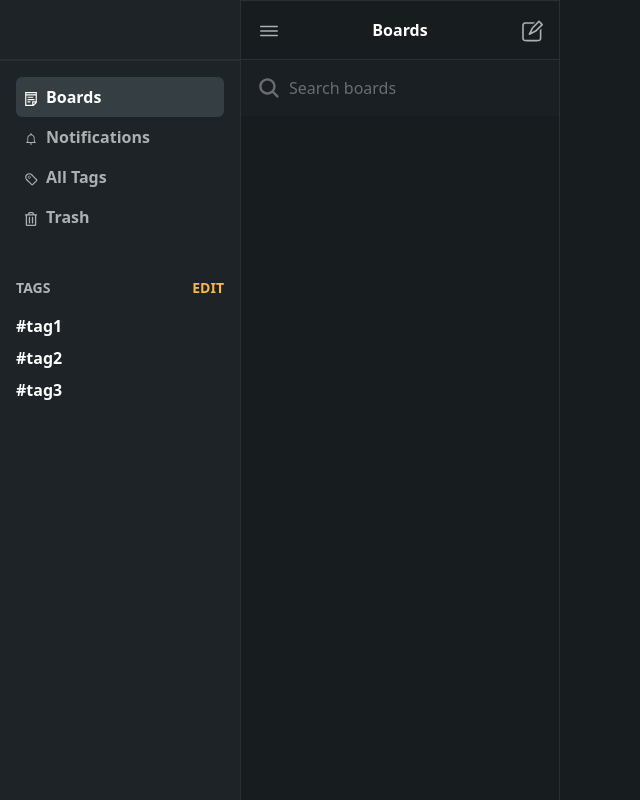
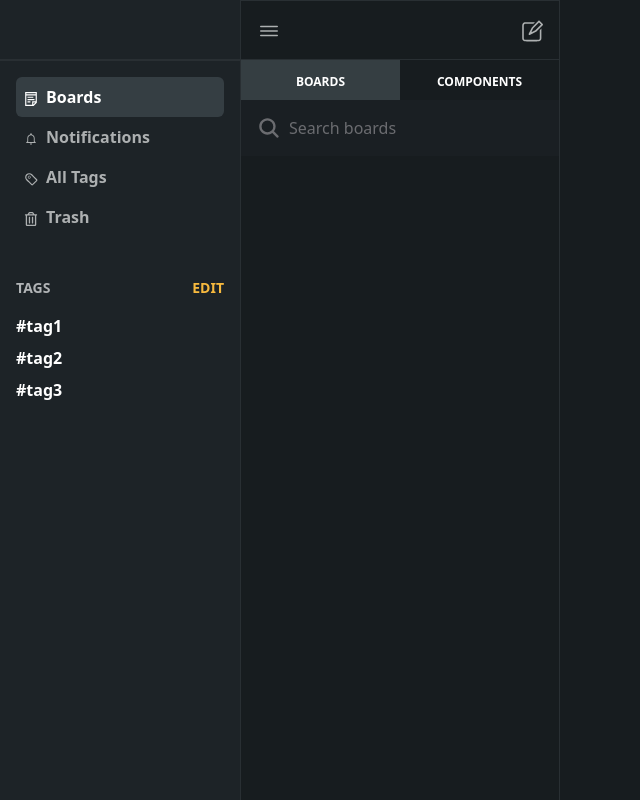
Before and after one commit to joao-miguel8/SuperNotes, a React (Vite) app: page /boards in a window 1280 px wide. Shown: the top 800 px of the page, without its empty margins (0-640 px from the left). Built offline with nearby package versions, Linux system fonts and the light colour scheme.

Commit message:
- Change Title span to have tab titles instead
- Add Tab Title 1 Boards
- Add Tab Title 2 Components

```diff
--- a/src/pages/Boards.tsx
+++ b/src/pages/Boards.tsx
@@ -22,8 +22,7 @@ function Boards() {
 							<button onClick={() => setIsSideNavClosed(prevVal => !prevVal)}>
 								<Icon as={IoIosMenu} color={"#ADB0B1"} boxSize={24} />
 							</button>
-							{/* Title */}
-							<span className="font-bold text-white">Boards</span>
+
 							<Tooltip
 								className="py-1 px-2 text-14 text-white bg-[rgba(68,67,67,0.16)] rounded-[16px] [box-shadow:0_4px_30px_rgba(0,_0,_0,_0.1)] backdrop-filter backdrop-blur-[11.6px] border-[1px] border-[rgba(61,60,60,0.42)]"
 								arrowSize={15}
@@ -34,6 +33,16 @@ function Boards() {
 									<Icon as={RxPencil2} color={"#ADB0B1"} boxSize={24} />
 								</button>
 							</Tooltip>
+						</div>
+						<div className="flex justify-center items-center">
+							{/* Tab Title 1 */}
+							<button className="p-2 flex-1 bg-[#353E42]">
+								<span className="uppercase text-12 font-bold text-white">Boards</span>
+							</button>
+							{/* Tab Title 2 */}
+							<button className="p-2 flex-1">
+								<span className="uppercase text-12 font-bold text-white">Components</span>
+							</button>
 						</div>
 						{/* Search bar container */}
 						<div className="flex items-center bg-[#1A1F23]">
```
